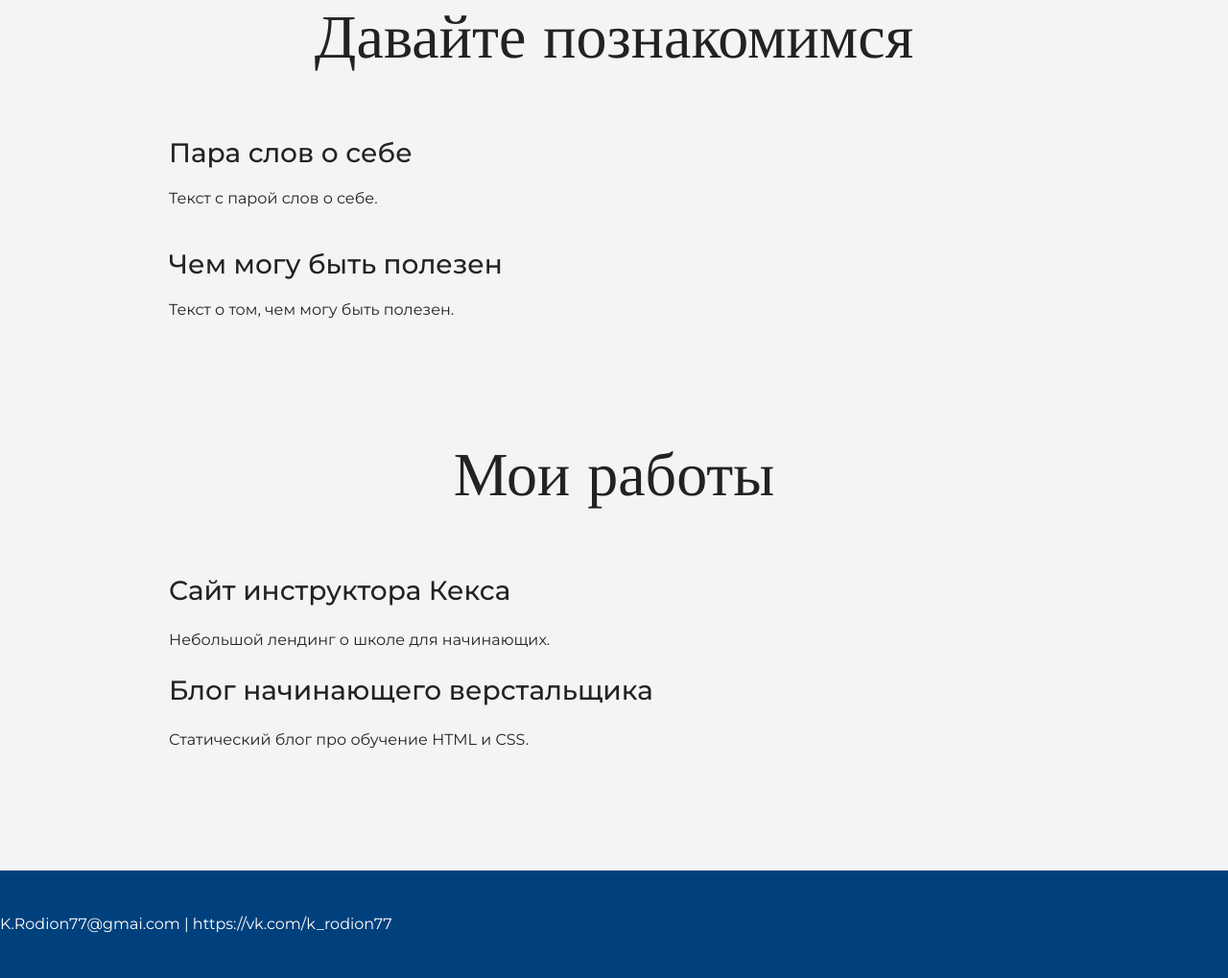
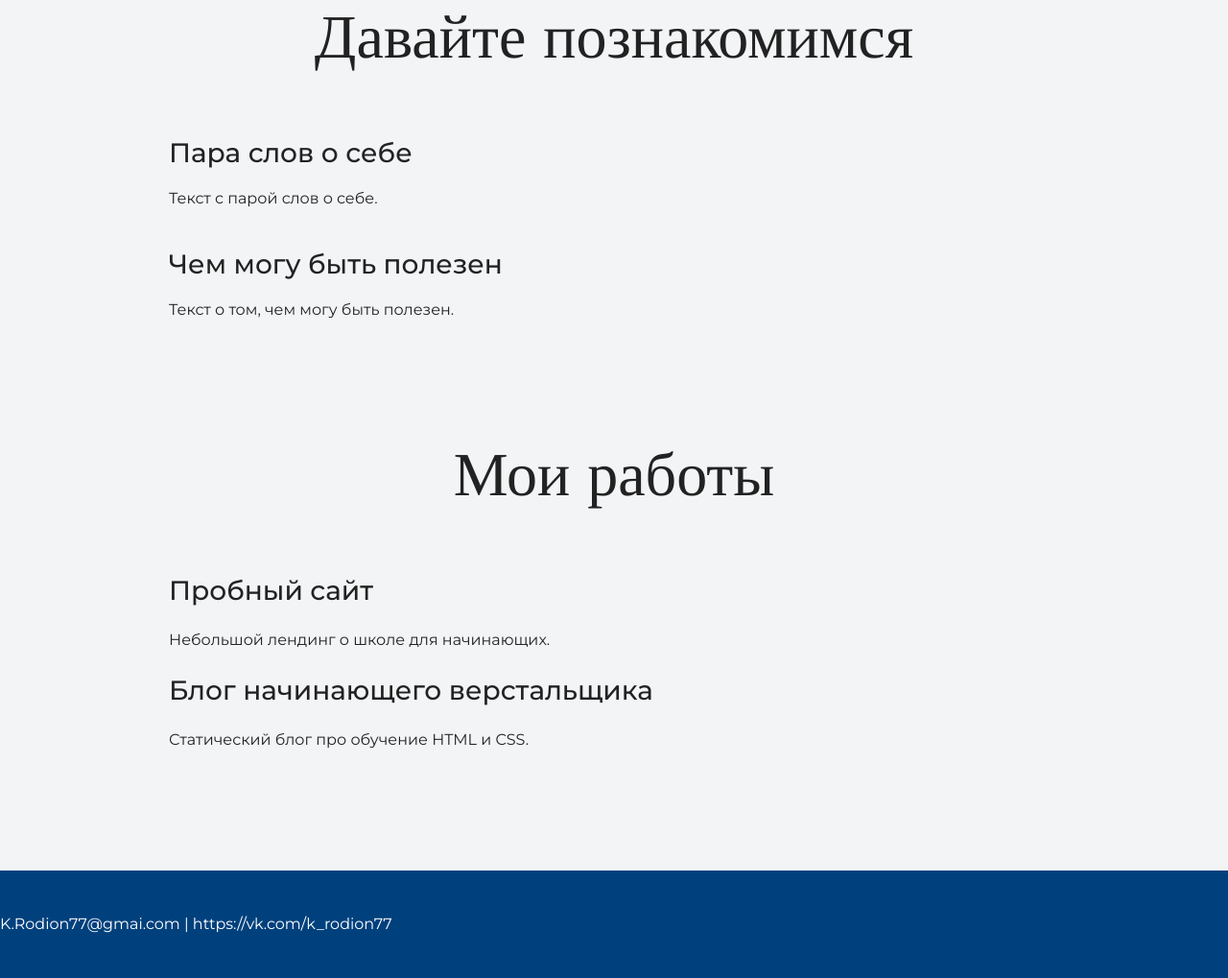
Before and after one commit to RodionK77/RKLayoutdesigner, a plain HTML site: page index.html in a window 1280 px wide. Shown: the part 1049-2068 px from the top of the page at 96% size. Drawn offline with nearby package versions, Linux system fonts and the light colour scheme.

Commit message:
Update index.html

```diff
--- a/index.html
+++ b/index.html
@@ -35,7 +35,7 @@
      <div class="container">
       <h2 class="subheading">Мои работы</h2>
 
-      <h3>Сайт инструктора Кекса</h3>
+      <h3>Пробный сайт</h3>
       <p>Небольшой лендинг о школе для начинающих.</p>
 
       <h3>Блог начинающего верстальщика</h3>
```
